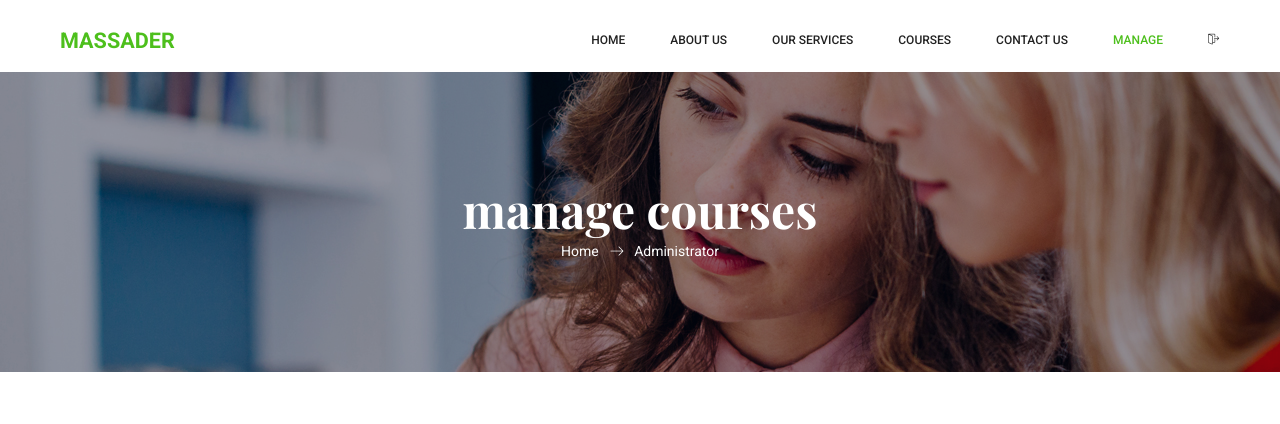
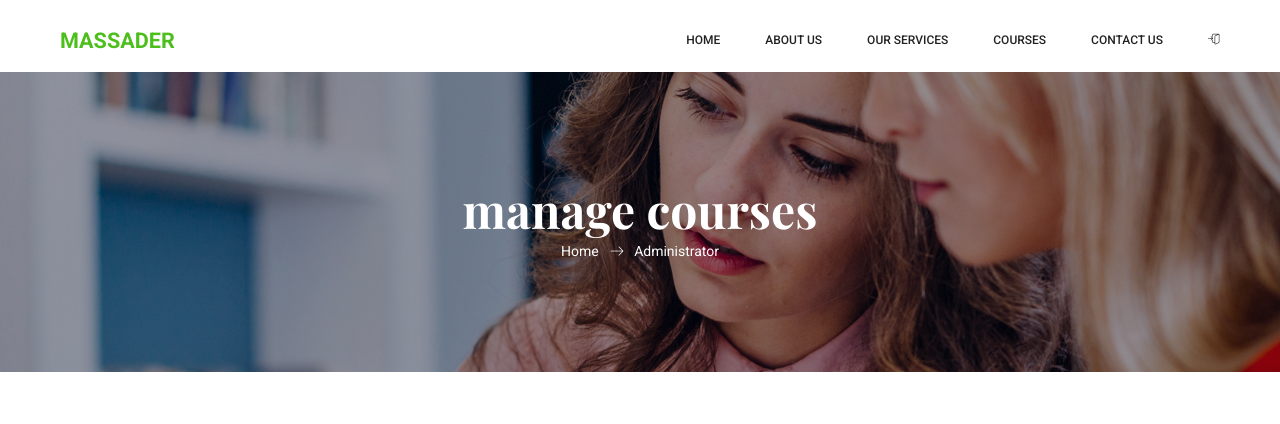
Before and after one commit to elfizga/HCI, a PHP site: page /admin.php in a window 1280 px wide. Shown: the top 424 px of the page. Run offline with PHP 8.4, Linux system fonts and the light colour scheme; data comes from the database, SQL or seed files in the repository.

Commit message:
admin page

```diff
--- a/admin.php
+++ b/admin.php
@@ -50,9 +50,18 @@
 								<li class="nav-item"><a class="nav-link" href="contact.php">Contact Us</a></li>
 
 
-								<li class="nav-item active"> <a class="nav-link" href="admin.php">Manage</a></li>
-                <li class="nav-item"> <a class="nav-link" href="logout.php"><i class="lnr lnr-exit" id ="enter"></i></a></li>
-							 </ul>
+                <?php
+                                if(isset($_SESSION['userid']) && $_SESSION['userid'] > 0) { ?>
+									<li class="nav-item "> <a class="nav-link" href="admin.php"> Manage</a></li>
+									<li class="nav-item"> <a class="nav-link" href="logout.php"><i class="lnr lnr-exit" id ="enter"></i></a></li>
+								 <?php
+                    } else { ?>
+								<li class="nav-item"> <a class="nav-link" href="login_admin.php"><i class="lnr lnr-enter" id ="enter"></i></a></li>
+								 </ul>
+								 <?php
+                                        }
+                                    ?>
+                                    </ul>
 						</div>
 					</div>
             	</nav>
```
